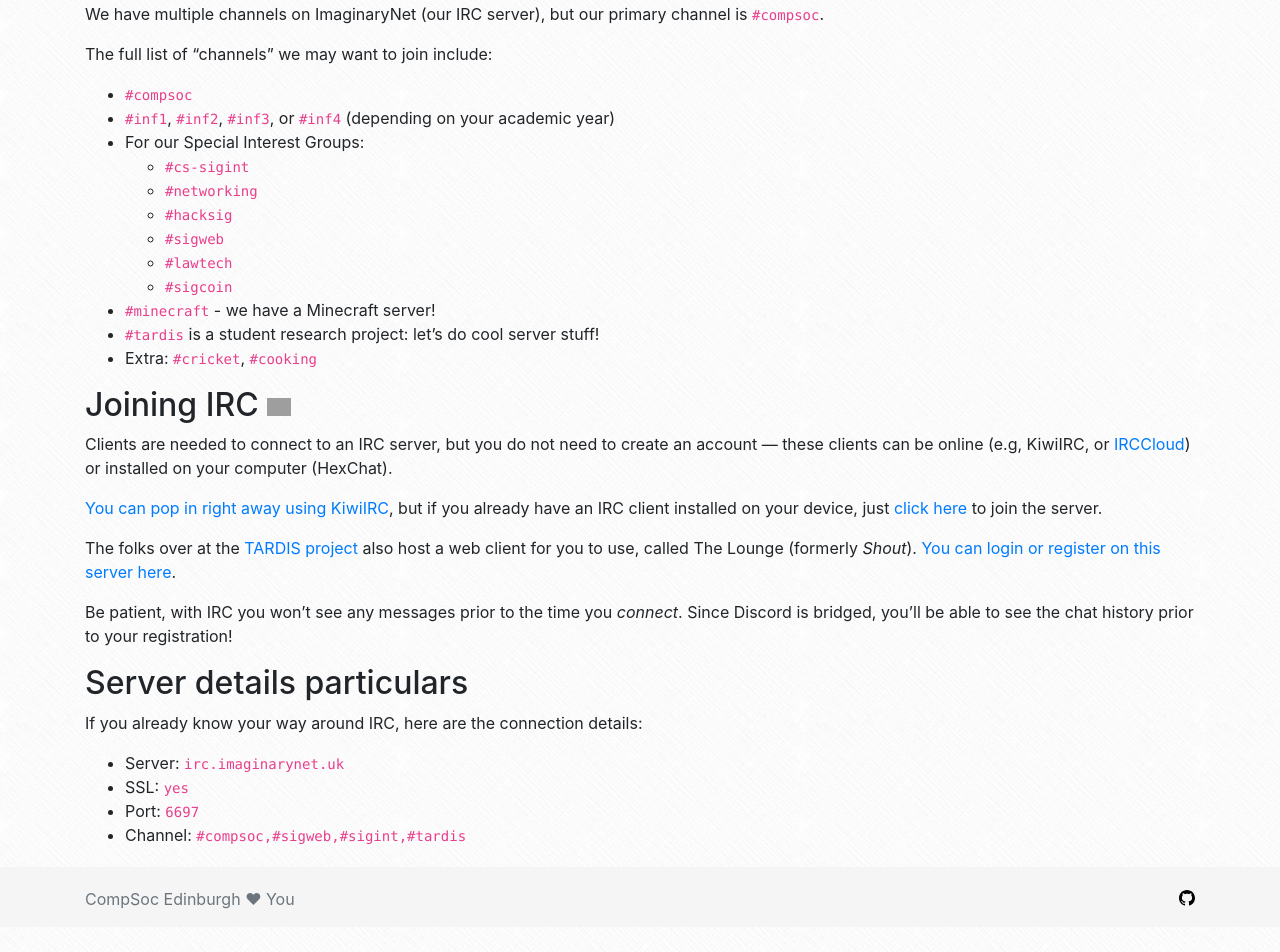
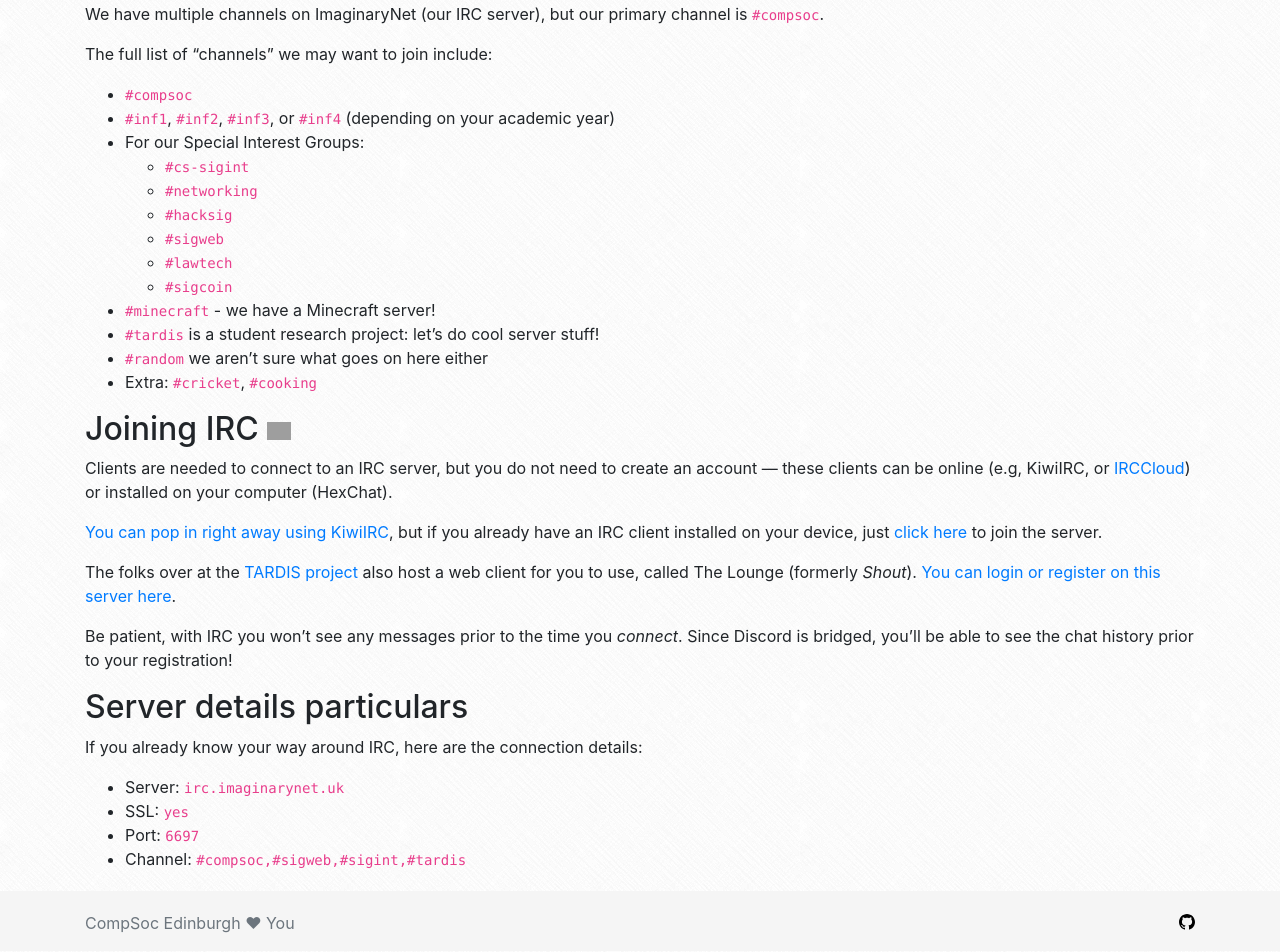
Before and after one commit to compsoc-edinburgh/website, a Jekyll site: the page built from _pages/irc.md, in a window 1280 px wide. Shown: the part 477-1429 px from the top of the page. Built offline with Jekyll 4.4.1, drawn with Linux system fonts in a browser that asks for light colours; nearby versions of some CDN libraries; before the commit the page ends 1405 px from its top, so only the background shows below that; grey boxes are pictures that could not be loaded.

Commit message:
add #random to irc.md

```diff
--- a/_pages/irc.md
+++ b/_pages/irc.md
@@ -21,6 +21,7 @@
   - `#sigcoin`
 - `#minecraft` - we have a Minecraft server!
 - `#tardis` is a student research project: let's do cool server stuff!
+- `#random` we aren't sure what goes on here either
 - Extra: `#cricket`, `#cooking`
 
 ## Joining IRC <a href="https://www.irccloud.com/invite?channel=%23sigweb&amp;hostname=irc.imaginarynet.uk&amp;port=6697&amp;ssl=1" target="_blank"><img src="https://www.irccloud.com/invite-svg?channel=%23sigweb&amp;hostname=irc.imaginarynet.uk&amp;port=6697&amp;ssl=1"  height="18"></a>
```
